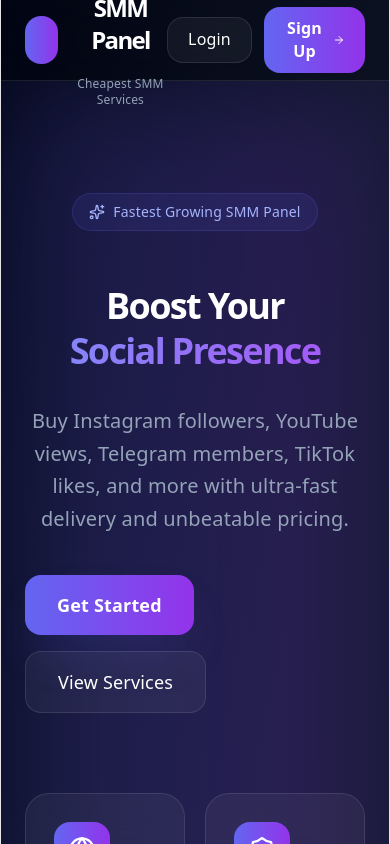
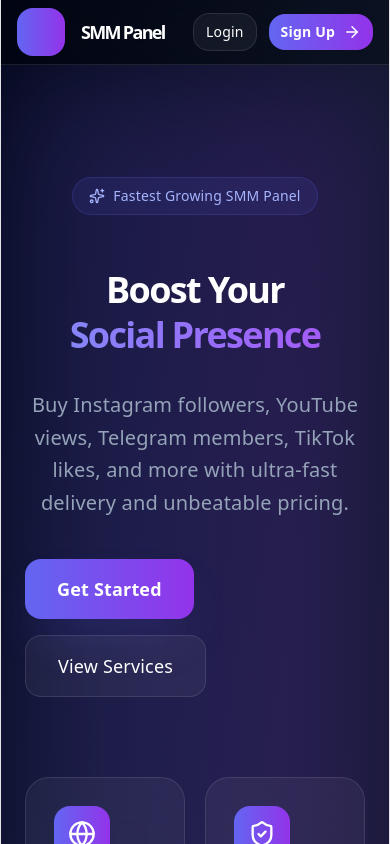
Before and after one commit to Hemantvoid/smm-panel-frontend, a React (Vite) app: page / in a window 390 px wide. Shown: the top 844 px of the page. Built offline with nearby package versions, Linux system fonts and the light colour scheme; no server answers.

Commit message:
Refactor Home component styles
Updated styling for Home component including adjustments to padding, height, and font sizes.

```diff
--- a/src/pages/Home.jsx
+++ b/src/pages/Home.jsx
@@ -160,8 +160,10 @@
   className="
     max-w-7xl
     mx-auto
-            px-6
-            h-20
+    px-4
+    md:px-6
+    h-16
+    md:h-20
     flex
     items-center
     justify-between
@@ -183,9 +185,12 @@
                 src={settings.logoUrl}
                 alt="logo"
                 className="
-                  w-12
-                  h-12
-                  rounded-2xl
+                  w-10
+                  h-10
+                  md:w-12
+                  md:h-12
+                  rounded-xl
+                  md:rounded-2xl
                   object-cover
                   shadow-xl
                 "
@@ -210,9 +215,11 @@
 
               <h1
               className="
-                  text-2xl
+              text-lg
+              md:text-2xl
               font-black
               text-white
+              truncate
               "
               >
 
@@ -223,10 +230,11 @@
 
              <p
               className="
+              hidden
+              sm:block
               text-xs
               text-slate-400
-                "
-              >
+              ">
                 Cheapest SMM Services
               </p>
 
@@ -248,8 +256,11 @@
                 navigate("/login")
               }
               className="
-                px-5
-                py-2.5
+                px-3
+                md:px-5
+                py-2
+                text-sm
+                md:text-base
                 rounded-2xl
                 border
                 border-white/10
@@ -266,8 +277,11 @@
                 navigate("/register")
               }
               className="
-                px-5
-                py-2.5
+              px-3
+              md:px-5
+              py-2
+              text-sm
+              md:text-base
                 rounded-2xl
                 bg-gradient-to-r
                 from-indigo-500
```
Lines whose indentation alone changed are shown as unchanged.
